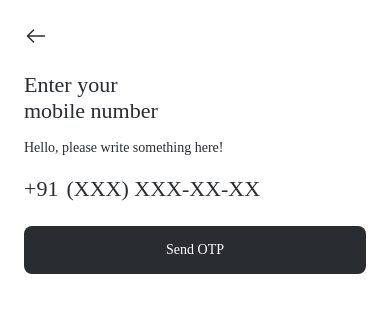
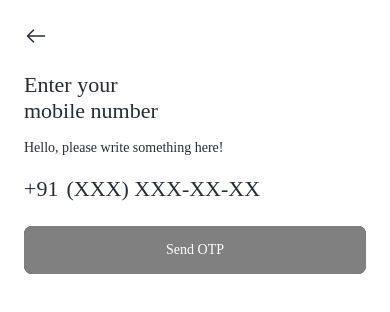
Before and after one commit to Anuragtech02/sih-client-mobile, a React Native app: screen /SendOTPScreen in a window 390 px wide. Shown: the top 312 px of the page. Built offline with nearby package versions, Linux system fonts and the light colour scheme.

Commit message:
disabled functionality added

```diff
--- a/src/components/Button.tsx
+++ b/src/components/Button.tsx
@@ -10,6 +10,7 @@ interface IButton {
   customStyle?: any;
   position?: "left" | "right";
   variant?: "primary" | "secondary";
+  disabled?: boolean;
   [x: string]: any;
 }
 
@@ -26,6 +27,9 @@ function getStyles(theme: ITheme, variant: "primary" | "secondary"): any {
       justifyContent: "center",
       alignItems: "center",
       overflow: "hidden",
+    },
+    disabled: {
+      backgroundColor: "grey",
     },
     innerContainer: {
       paddingVertical: 16,
@@ -49,6 +53,7 @@ const Button: React.FC<IButton> = ({
   icon: IconComp,
   position,
   customStyle = {},
+  disabled = false,
   variant = "primary",
   ...remaining
 }) => {
@@ -57,8 +62,10 @@ const Button: React.FC<IButton> = ({
     <View style={[getStyles(theme, variant).container, customStyle]}>
       <TouchableOpacity
         onPress={onPress}
+        disabled={disabled}
         style={{
           ...getStyles(theme, variant).innerContainer,
+          ...(disabled ? getStyles(theme, variant).disabled : {}),
         }}
         {...remaining}
       >
--- a/src/screens/SendOTP.tsx
+++ b/src/screens/SendOTP.tsx
@@ -122,6 +122,7 @@ mobile number`}
           />
         </View>
         <Button
+          disabled={phoneNumber?.length !== 14}
           onPress={() =>
             console.log(navigation.navigate("OTPVerificationScreen"))
           }
```
